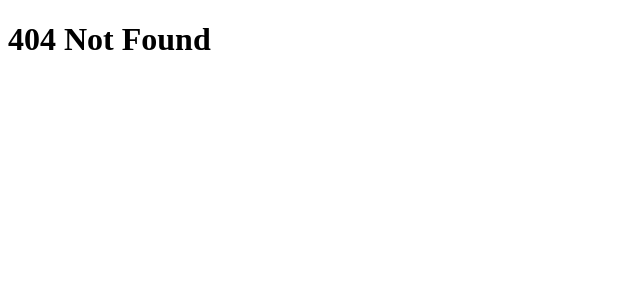
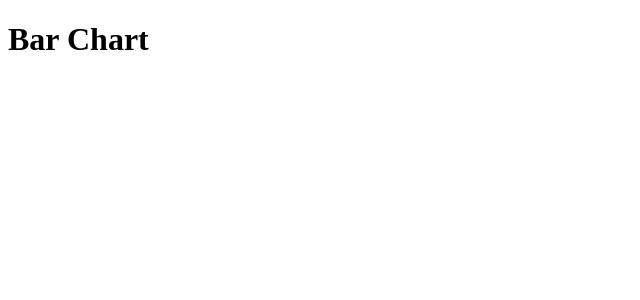
Before and after one commit to asifrazaansari/my-next-app, a Next.js app: page /dashboard in a window 1280 px wide. Before the commit this address had no page. Shown: the top 300 px of the page, without its empty margins (0-640 px from the left). Built offline with nearby package versions, Linux system fonts and the light colour scheme.

Commit message:
file collocation

```diff
--- /dev/null
+++ b/src/app/dashboard/line-chart.tsx
@@ -0,0 +1,3 @@
+export default function LineChart(){
+    return <h1>Line Chart</h1>
+}
--- /dev/null
+++ b/src/app/dashboard/page.tsx
@@ -0,0 +1,7 @@
+function BarChart(){
+    return <h1>Bar Chart</h1>
+}
+
+export default function BarCharts(){
+    return <h1>Bar Chart</h1>
+}
```
